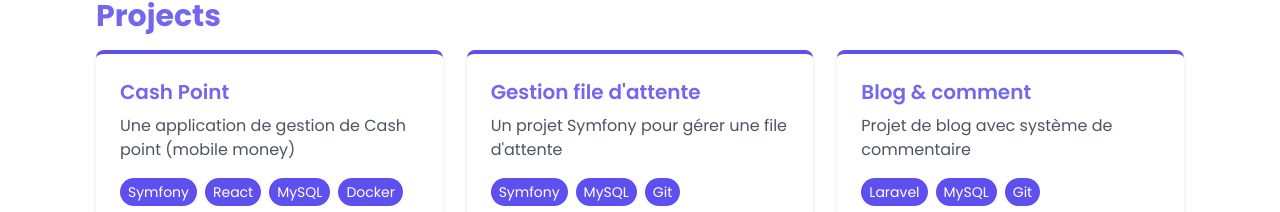
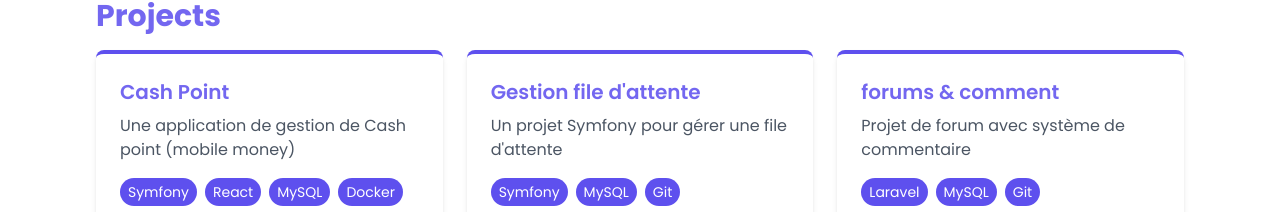
Before and after one commit to mitantsoa1/portfolio, a React (Vite) app: page / in a window 1280 px wide. Shown: the part 830-1042 px from the top of the page. Built offline with nearby package versions, Linux system fonts and the light colour scheme.

Commit message:
rectification Skills

```diff
--- a/src/components/Projects.jsx
+++ b/src/components/Projects.jsx
@@ -15,8 +15,8 @@
       link: "https://github.com/mitantsoa1/mi-lah/",
     },
     {
-      title: "Blog & comment",
-      description: "Projet de blog avec système de commentaire",
+      title: "forums & comment",
+      description: "Projet de forum avec système de commentaire",
       technologies: ["Laravel", "MySQL", "Git"],
       link: "https://github.com/mitantsoa1/forums",
     },
```
